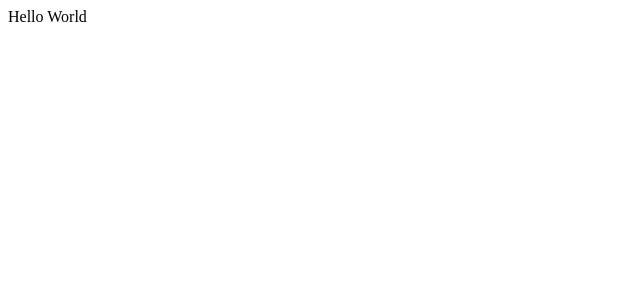
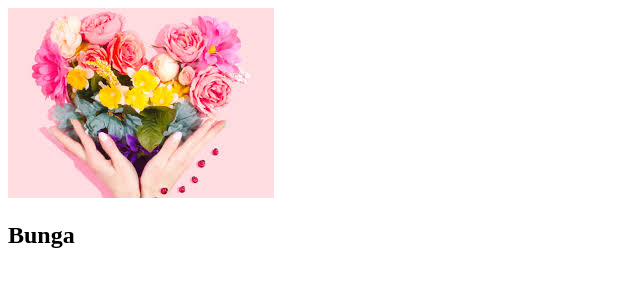
Before and after one commit to chairanich23/my-repo-from-remote, a plain HTML site: page index.html in a window 1280 px wide. Shown: the whole page, without its empty margins (0-640 px from the left). Drawn offline with Linux system fonts and the light colour scheme.

Commit message:
Changed Hello world with img and h2 to display simple profile data. Image file added in the folder images and used as resource in the img element in index.html file

```diff
--- a/index.html
+++ b/index.html
@@ -1,10 +1,11 @@
 <!DOCTYPE html>
 <html>
     <head>
+        <body>
+            <div>
+                <img src="images/flowers.jpg" alt="gambar bunga" />
+                <h2>Bunga</h2>
+            </div>
+        </body>
     </head>
-
-    <body>
-        Hello World
-    </body>
-
 </html>
```
Also changed, not shown: images/flowers.jpg (added).
